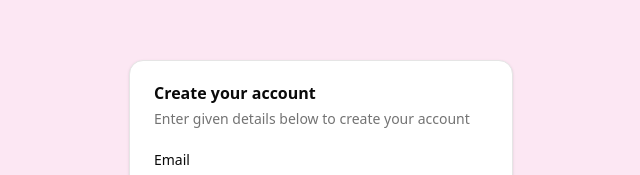
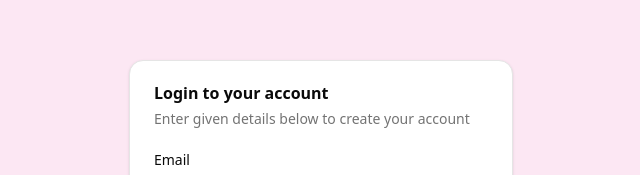
Before and after one commit to Dev-13552/E-commerce, a React (Vite) app in the folder frontend/: page /login in a window 1280 px wide. Shown: the part 167-342 px from the top of the page, without its empty margins (319-959 px from the left). Built offline with nearby package versions, Linux system fonts and the light colour scheme; the HTML template or start-up script is replaced by a standard one.

Commit message:
change in login page

```diff
--- a/frontend/src/pages/Login.jsx
+++ b/frontend/src/pages/Login.jsx
@@ -69,7 +69,7 @@ function Login() {
     <div className="flex justify-center items-center min-h-screen bg-pink-100">
       <Card className="w-full max-w-sm">
         <CardHeader>
-          <CardTitle>Create your account</CardTitle>
+          <CardTitle>Login to your account</CardTitle>
           <CardDescription>
             Enter given details below to create your account
           </CardDescription>
```
